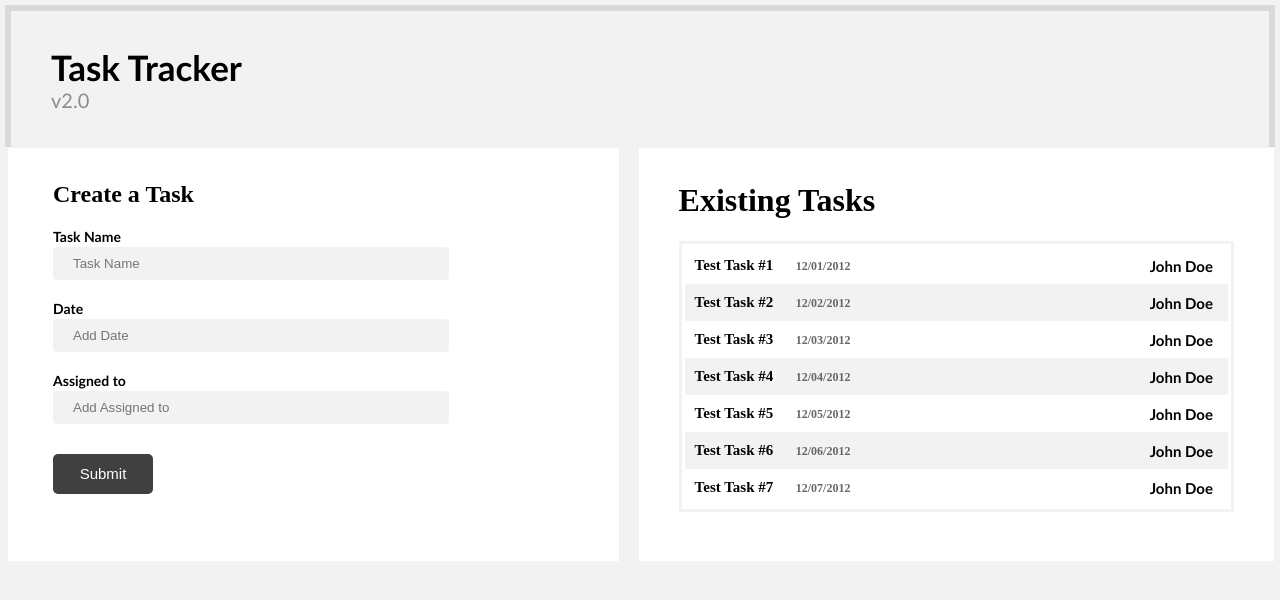
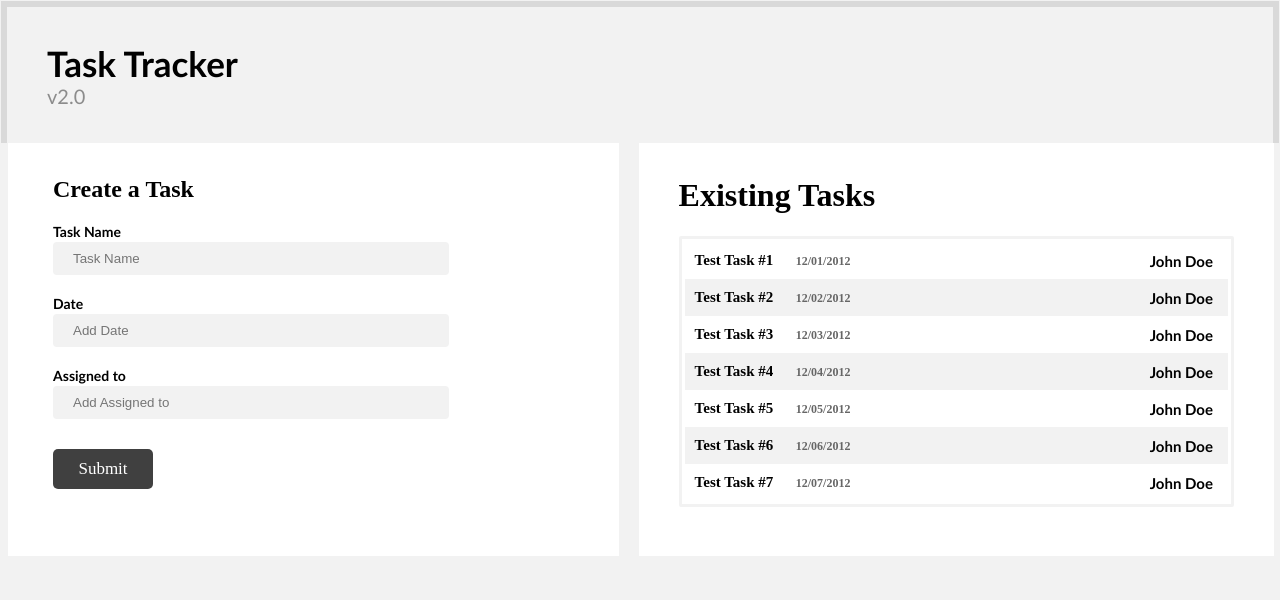
Before and after one commit to koushikreddyg/Created-list-item-using-html-jquery-and-css, a plain HTML site: page index.html in a window 1280 px wide. Drawn offline with nearby package versions, Linux system fonts and the light colour scheme.

Commit message:
added finishing styles for padding

```diff
--- a/assets/css/index.css
+++ b/assets/css/index.css
@@ -11,7 +11,7 @@ body{
 }
 
 .taskHeading{
-    margin: -3;
+    margin: -7px;
     border-top: 6px solid #d9d9d9;
     border-left: 6px solid #d9d9d9;
     border-right: 6px solid #d9d9d9;
@@ -69,13 +69,15 @@ button{
     height: 40;
     font-size: 15px;
     border-radius: 5px;
+    font-size: 17px;
+    font-family: "Times New Roman";
     background-color: #404040;
     color: white;
     border: none
 }
 
 .container{
-    margin-top: 4px;
+    margin-top: 7px;
     display: flex;
     margin-right: 10px;
     background-color: #f2f2f2
```
